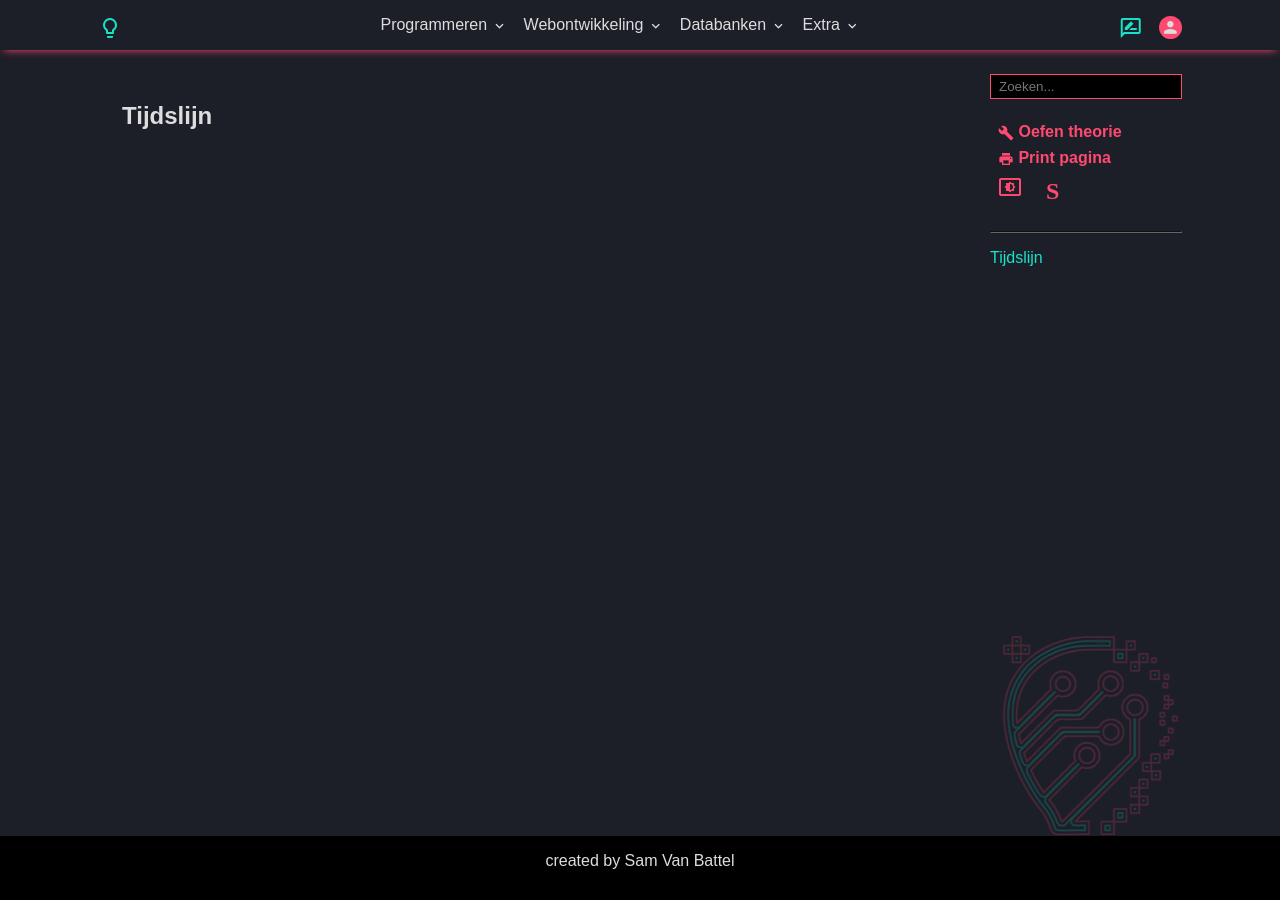
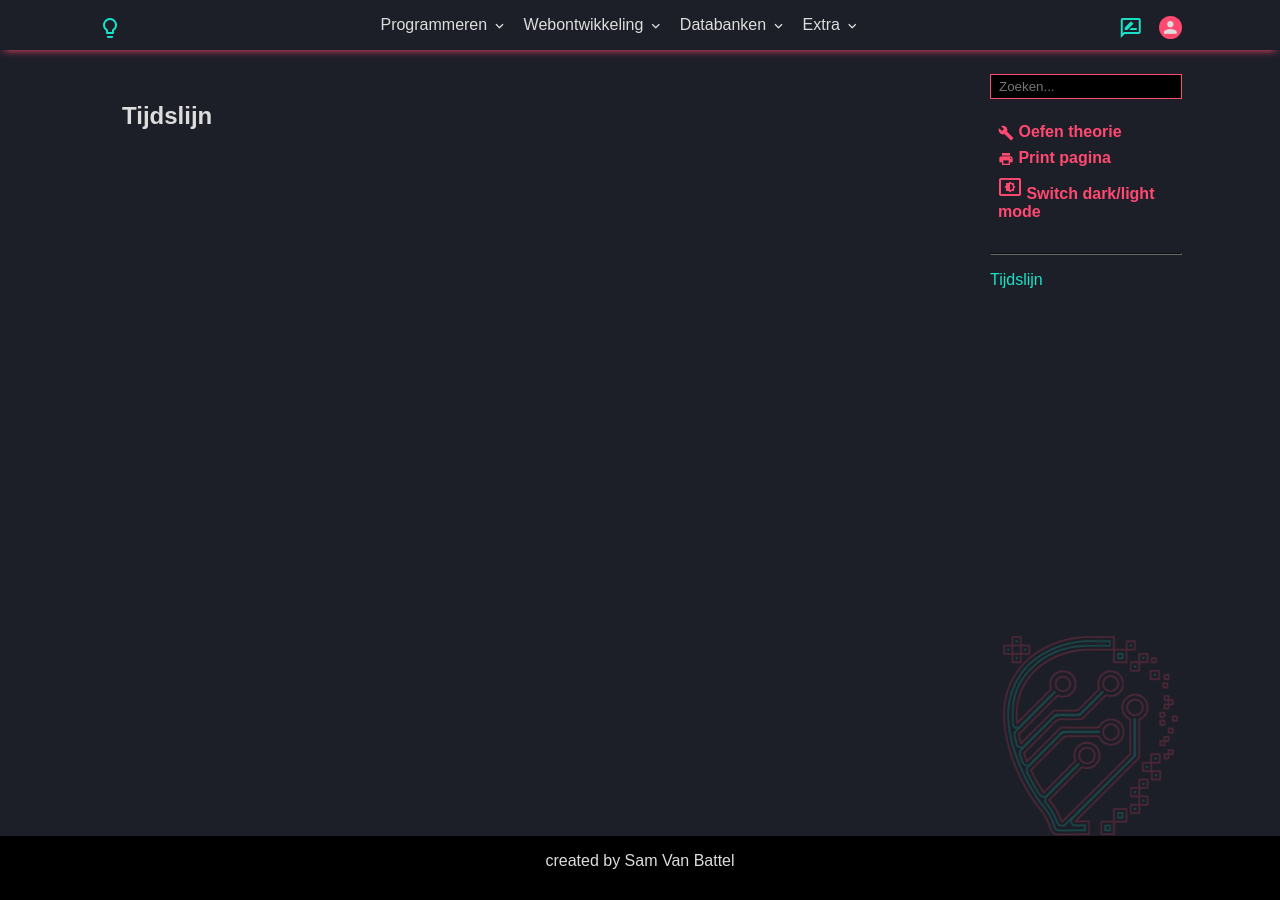
Before and after one commit to T-INFORMATICA/t-informatica.github.io, a Jekyll site: the page built from lms-evaluations.html, in a window 1280 px wide. Built offline with Jekyll 4.4.1, drawn with Linux system fonts in a browser that asks for light colours; comment, search, counter and statistics services are not loaded.

Commit message:
Update pageManagement.html

```diff
--- a/_includes/pageManagement.html
+++ b/_includes/pageManagement.html
@@ -30,8 +30,8 @@
             </li>
 
             <li class="navButton">
-                <a href="#" onclick="ChangeDarkMode()" class="material-icons-outlined">
-                    <span class="material-icons">settings_brightness</span>
+                <a href="#" onclick="ChangeDarkMode()">
+                    <span class="material-icons-outlined">settings_brightness</span>
                     Switch dark/light mode
                 </a>
                 <script src="/assets/js/darkmode.js"></script>
```
